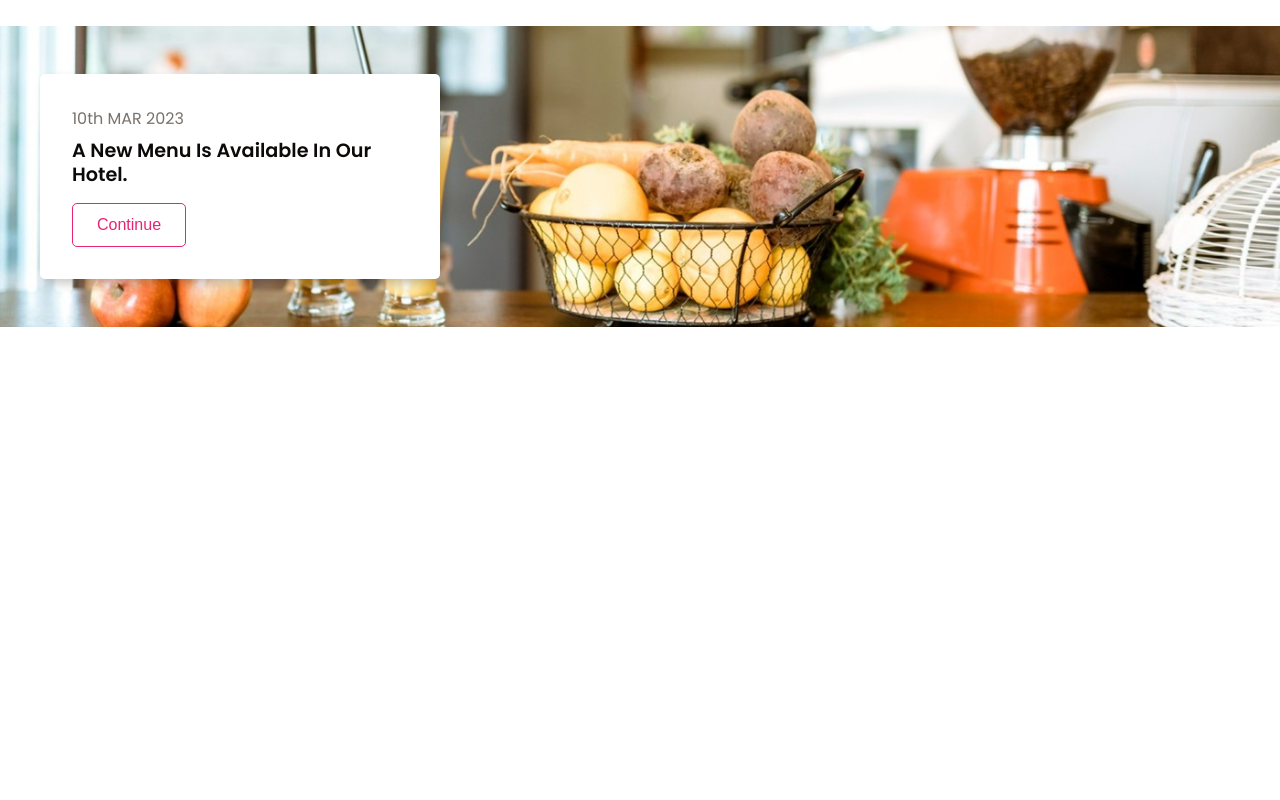
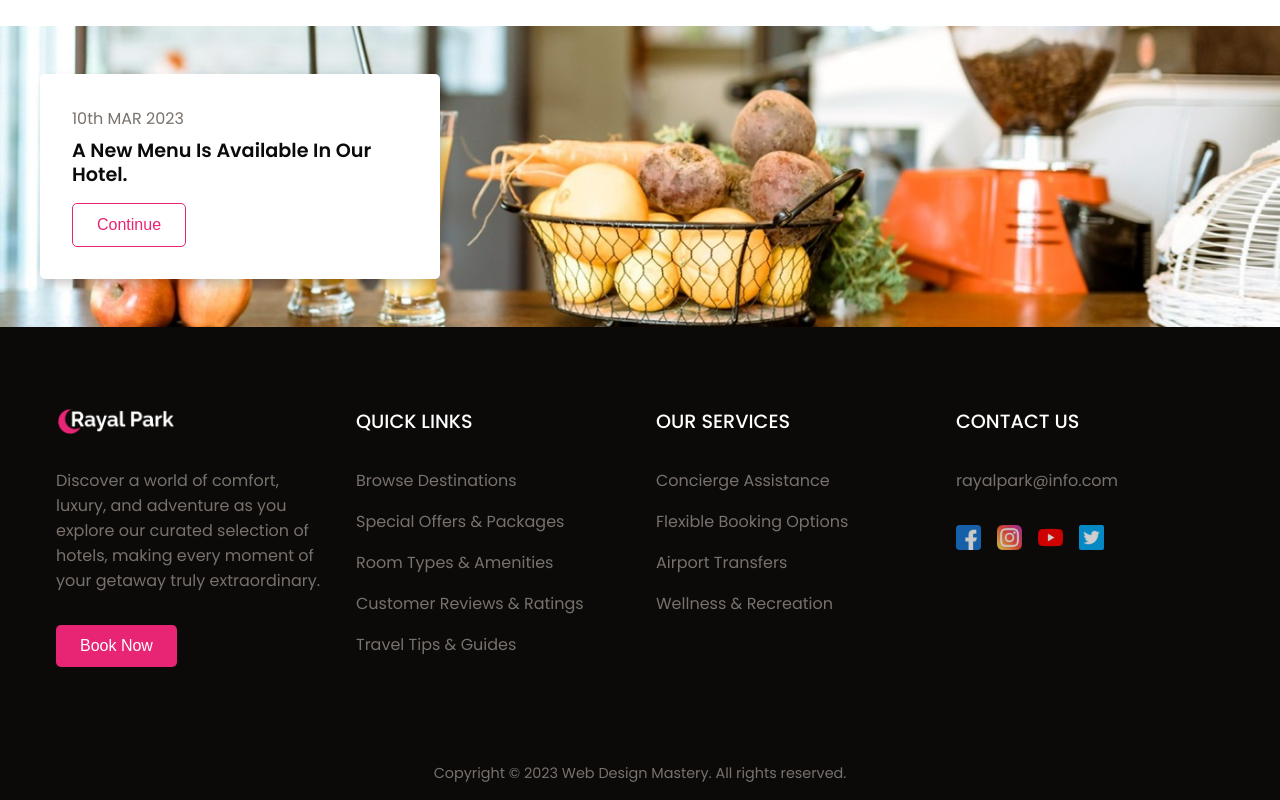
Before and after one commit to BurnettMiao/Build-Hotel-Website-Using-HTML-CSS-And-JavaScript-Responsive-Landing-Page, a plain HTML site: page index.html in a window 1280 px wide. Shown: the part 3174-3974 px from the top of the page. Before the commit the page ends 3501 px from the top, so only its background shows below. Drawn offline with nearby package versions, Linux system fonts and the light colour scheme.

Commit message:
footer finish

```diff
--- a/index.html
+++ b/index.html
@@ -217,6 +217,64 @@
       </div>
     </section>
 
+    <footer class="footer" id="contact">
+      <div class="section__container footer__container">
+        <div class="footer__col">
+          <div class="logo">
+            <a href="#home">
+              <img src="images/logo.png" alt="logo">
+            </a>
+          </div>
+
+          <p class="section__description">
+            Discover a world of comfort, luxury, and adventure as you explore
+            our curated selection of hotels, making every moment of your getaway
+            truly extraordinary.
+          </p>
+
+          <button class="btn">Book Now</button>
+        </div>
+
+        <div class="footer__col">
+          <h4>QUICK LINKS</h4>
+          <ul class="footer__links">
+            <li><a href="#">Browse Destinations</a></li>
+            <li><a href="#">Special Offers & Packages</a></li>
+            <li><a href="#">Room Types & Amenities</a></li>
+            <li><a href="#">Customer Reviews & Ratings</a></li>
+            <li><a href="#">Travel Tips & Guides</a></li>
+          </ul>
+        </div>
+
+        <div class="footer__col">
+          <h4>OUR SERVICES</h4>
+          <ul class="footer__links">
+            <li><a href="#">Concierge Assistance</a></li>
+            <li><a href="#">Flexible Booking Options</a></li>
+            <li><a href="#">Airport Transfers</a></li>
+            <li><a href="#">Wellness & Recreation</a></li>
+          </ul>
+        </div>
+
+        <div class="footer__col">
+          <h4>CONTACT US</h4>
+          <ul class="footer__links">
+            <li><a href="#">rayalpark@info.com</a></li>
+          </ul>
+          <div class="footer__socials">
+            <a href="#"><img src="images/facebook.png" alt="facebook" /></a>
+            <a href="#"><img src="images/instagram.png" alt="instagram" /></a>
+            <a href="#"><img src="images/youtube.png" alt="youtube" /></a>
+            <a href="#"><img src="images/twitter.png" alt="twitter" /></a>
+          </div>
+        </div>
+      </div>
+
+      <div class="footer__bar">
+        Copyright © 2023 Web Design Mastery. All rights reserved.
+      </div>
+    </footer>
+
     <script src="https://unpkg.com/scrollreveal"></script>
     <script src="script.js"></script>
   </body>
--- a/style.css
+++ b/style.css
@@ -469,8 +469,74 @@ nav {
   background-color: var(--primary-color);
 }
 
+/* footer section */
+.footer {
+  background-color: var(--text-dark);
+}
+
+.footer__container {
+  display: grid;
+  gap: 4rem 2rem;
+}
+
+.footer__col .section__description {
+  margin-block: 2rem;
+}
+
+.footer__col h4 {
+  margin-bottom: 2rem;
+  font-size: 1.2rem;
+  font-weight: 500;
+  color: var(--white);
+}
+
+.footer__links {
+  list-style: none;
+  display: grid;
+  gap: 1rem;
+}
+
+.footer__links a {
+  color: var(--text-light);
+  transition: 0.3s;
+}
+
+.footer__links a:hover {
+  color: var(--white);
+}
+
+.footer__socials {
+  margin-top: 2rem;
+  display: flex;
+  align-items: center;
+  gap: 1rem;
+  flex-wrap: wrap;
+}
+
+.footer__socials img {
+  max-width: 25px;
+  opacity: 0.8;
+  transition: 0.3s;
+}
+
+.footer__socials img:hover {
+  opacity: 1;
+}
+
+.footer__bar {
+  padding: 1rem;
+  font-size: 0.9rem;
+  color: var(--text-light);
+  text-align: center;
+}
+
 @media (width > 576px) {
   .room__grid {
+    grid-template-columns: repeat(2, 1fr);
+  }
+
+  /* footer section */
+  .footer__container {
     grid-template-columns: repeat(2, 1fr);
   }
 }
@@ -537,6 +603,11 @@ nav {
   .service__content {
     grid-column: 2/3;
   }
+
+  /* footer section */
+  .footer__container {
+    grid-template-columns: repeat(4, 1fr);
+  }
 }
 
 @media (width > 1024px) {
```
